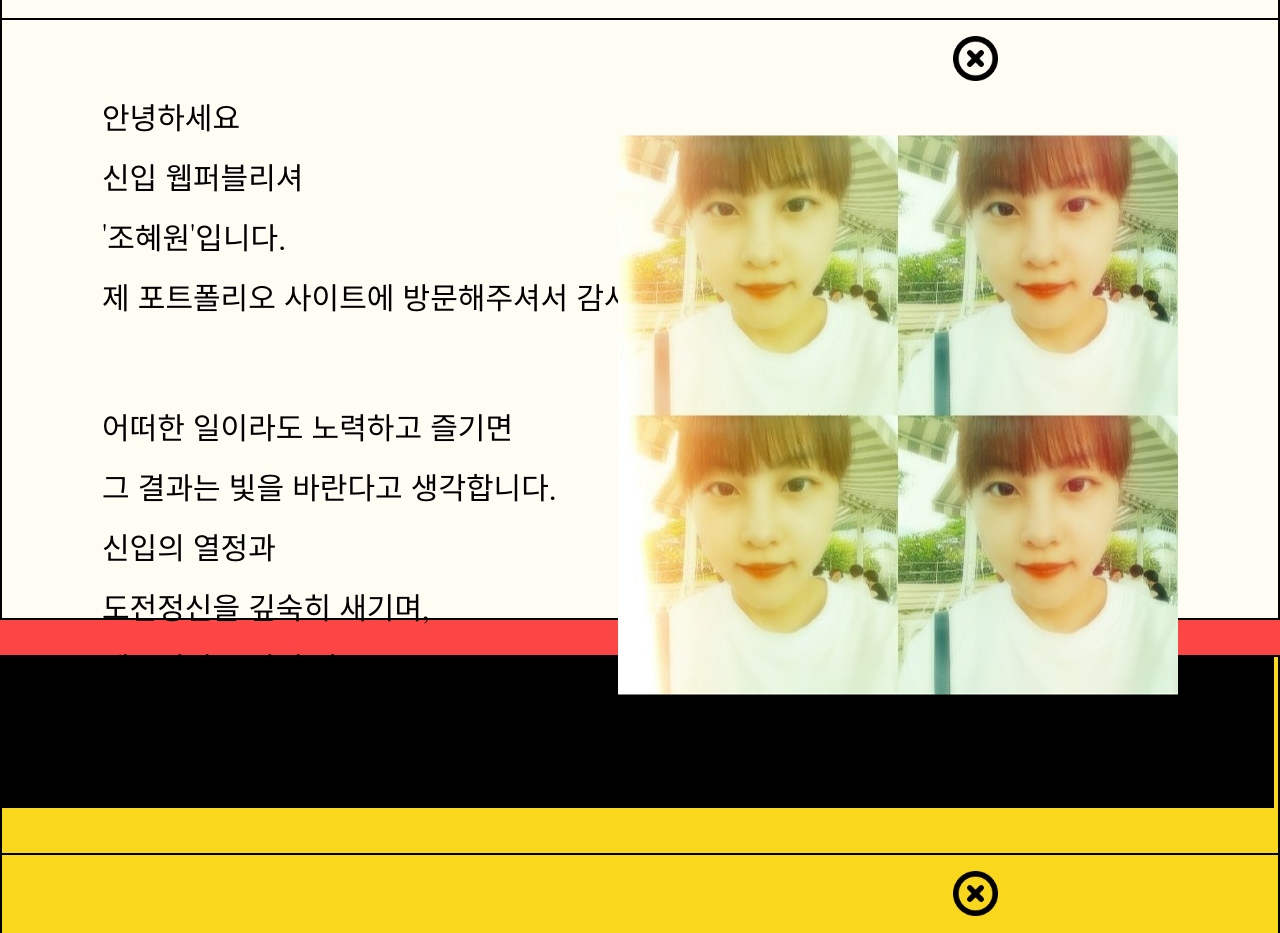
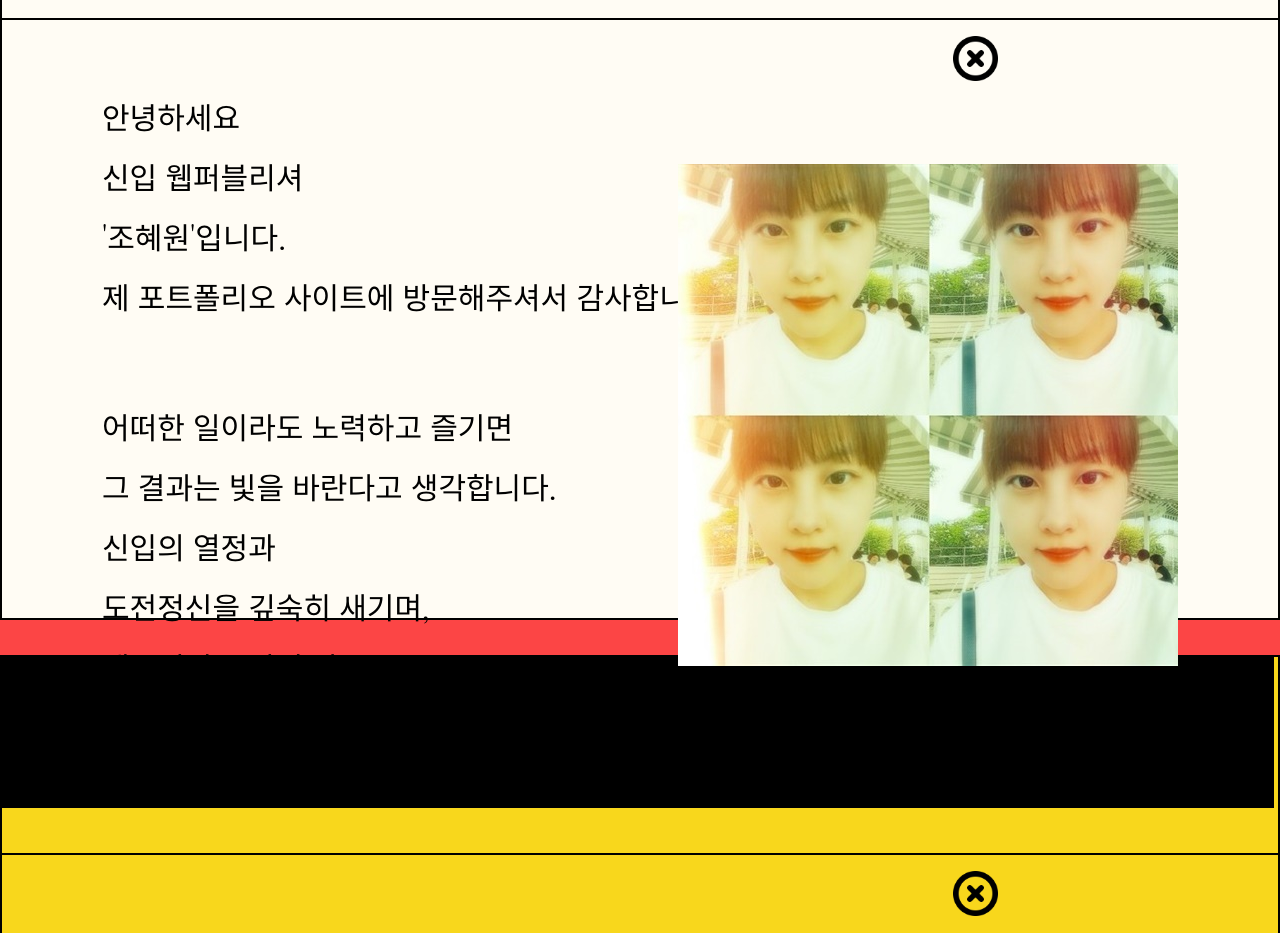
Before and after one commit to yewul01/resume, a plain HTML site: page index.html in a window 1280 px wide. Shown: the part 980-1913 px from the top of the page. Drawn offline with nearby package versions, Linux system fonts and the light colour scheme.

Commit message:
about 이미지 크기 축소

```diff
--- a/index.html
+++ b/index.html
@@ -117,7 +117,7 @@
                                 <p>퍼블리셔가 되겠습니다.</p>
                             </div>
                             <div class="about-img">
-                                <img src="images/about2.jpg" alt="">
+                                <img src="images/about.jpg" alt="">
                             </div>
                         </div>
                     </div>
```
Also changed, not shown: images/about.jpg (added), images/about2.jpg (deleted).
